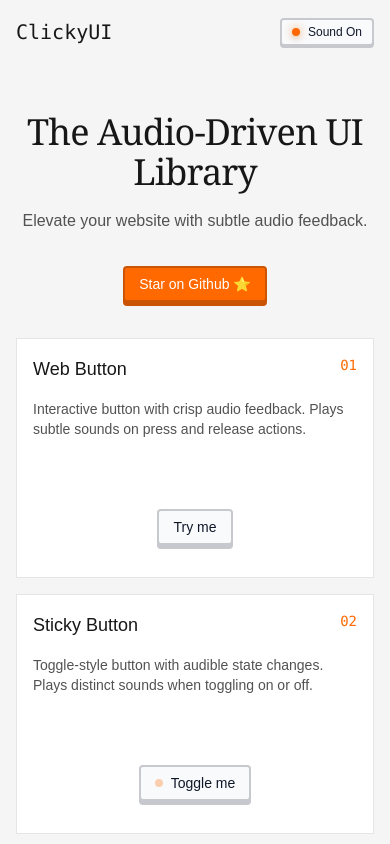
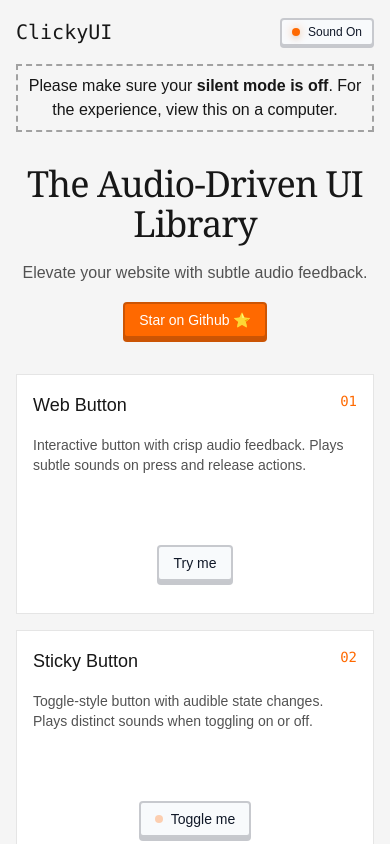
Before and after one commit to Ekimerton/clicky-ui, a Next.js app: page / in a window 390 px wide. Shown: the top 844 px of the page. Built offline with nearby package versions, Linux system fonts and the light colour scheme; no server answers.

Commit message:
Added warning for mobile

```diff
--- a/src/app/page.js
+++ b/src/app/page.js
@@ -29,7 +29,7 @@ export default function Page() {
       <main className="relative xl:pt-8 flex items-center">
         <div className="bg-neutral-100 flex flex-col xl:flex-row justify-center gap-8 max-w-7xl w-full mx-auto border-gray-200 xl:border-2 p-4 xl:p-8 xl:rounded-md pb-8">
           {/* Left Section */}
-          <div className="flex flex-col gap-12 w-full xl:w-[400px]">
+          <div className="flex flex-col gap-4 w-full xl:w-[400px]">
             <div className="flex items-center justify-between">
               <h1 className="text-xl font-light text-neutral-900 font-mono">
                 ClickyUI
@@ -44,8 +44,15 @@ export default function Page() {
                 Sound On
               </Button>
             </div>
+            {/* Mobile Audio Warning Box */}
+            <div className="block xl:hidden">
+              <div className="mx-auto max-w-md p-2 border-2 border-dashed border-neutral-400 text-center">
+                Please make sure your <b>silent mode is off</b>. For the
+                experience, view this on a computer.
+              </div>
+            </div>
             <div>
-              <h2 className="text-4xl xl:text-5xl font-serif mb-4 text-neutral-900 tracking-tight mt-4 xl:mt-8 text-center">
+              <h2 className="text-4xl xl:text-5xl font-serif mb-4 text-neutral-900 tracking-tight mt-4 xl:mt-16 text-center">
                 The Audio-Driven UI Library
               </h2>
               <p className="text-neutral-600 leading-relaxed text-center">
@@ -53,7 +60,7 @@ export default function Page() {
               </p>
             </div>
             <Button
-              className="mx-auto -mt-4"
+              className="mx-auto"
               baseColor="bg-orange-500 text-white"
               pressedColor="bg-orange-500"
               asChild
@@ -63,7 +70,7 @@ export default function Page() {
               </a>
             </Button>
             <div
-              className={`hidden xl:block w-56 h-56 mx-auto relative overflow-hidden rounded-full mt-4 transition-transform duration-200 ${
+              className={`hidden xl:block w-56 h-56 mx-auto relative overflow-hidden rounded-full mt-12 transition-transform duration-200 ${
                 isWebButtonPressed ? "scale-102" : "scale-100"
               }`}
             >
--- a/src/components/Button/Button.js
+++ b/src/components/Button/Button.js
@@ -97,7 +97,7 @@ export default function Button({
         {isPressed && (
           <>
             <div
-              className={`absolute w-3 h-3 rounded-full ${lightColor} opacity-30 blur-xs`}
+              className={`absolute w-3 h-3 rounded-full ${lightColor} opacity-20 blur-xs`}
             />
           </>
         )}
```
